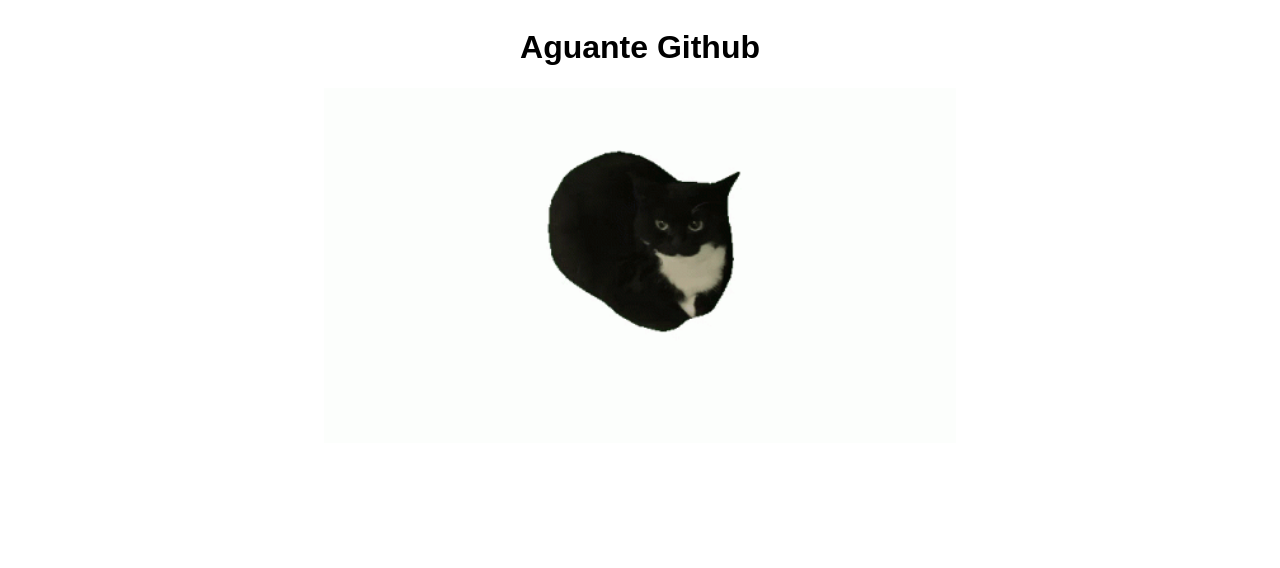
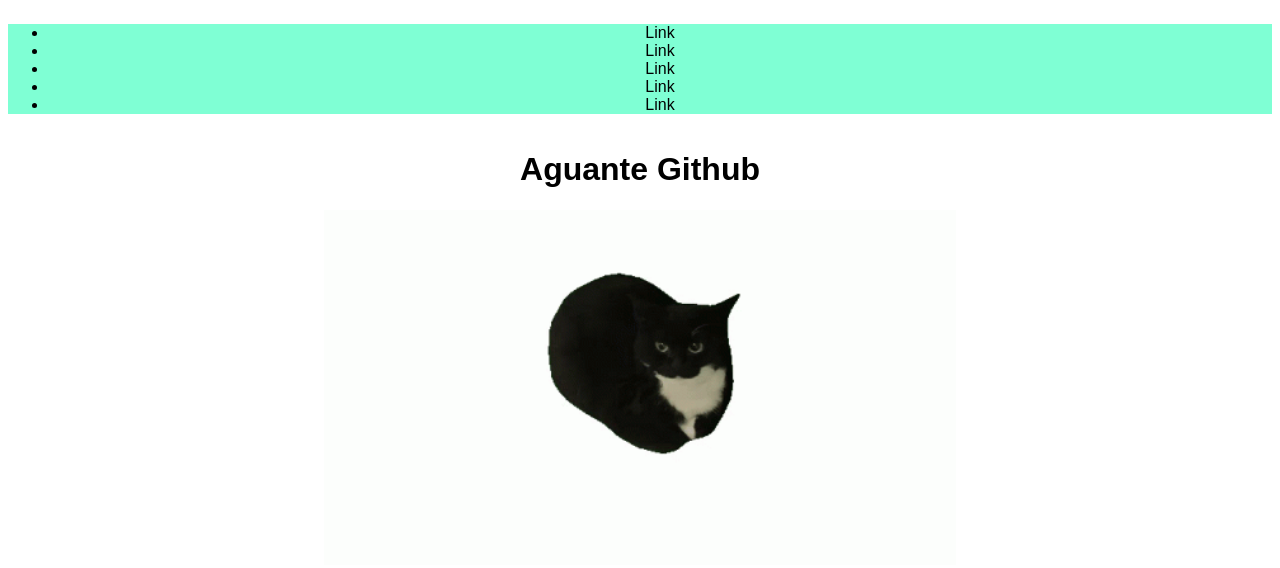
Before and after one commit to IgnacioCurto/mi-repo, a plain HTML site: page index.html in a window 1280 px wide. Drawn offline with Linux system fonts and the light colour scheme.

Commit message:
Cree el nuevo header

```diff
--- a/index.html
+++ b/index.html
@@ -8,6 +8,17 @@
     <title>Github</title>
 </head>
 <body>
+    <header>
+        <nav>
+            <ul>
+                <li>Link</li>
+                <li>Link</li>
+                <li>Link</li>
+                <li>Link</li>
+                <li>Link</li>
+            </ul>
+        </nav>
+    </header>
     <h1>Aguante Github</h1>
     <div>
         <img src="img/maxwell.gif" width="50%" alt="">
--- a/style.css
+++ b/style.css
@@ -5,3 +5,7 @@ body{
     justify-content: center;
     text-align: center;
 }
+
+nav{
+    background-color: aquamarine;
+}
```
Also changed, not shown: contacto.html (+11 -0 lines).
